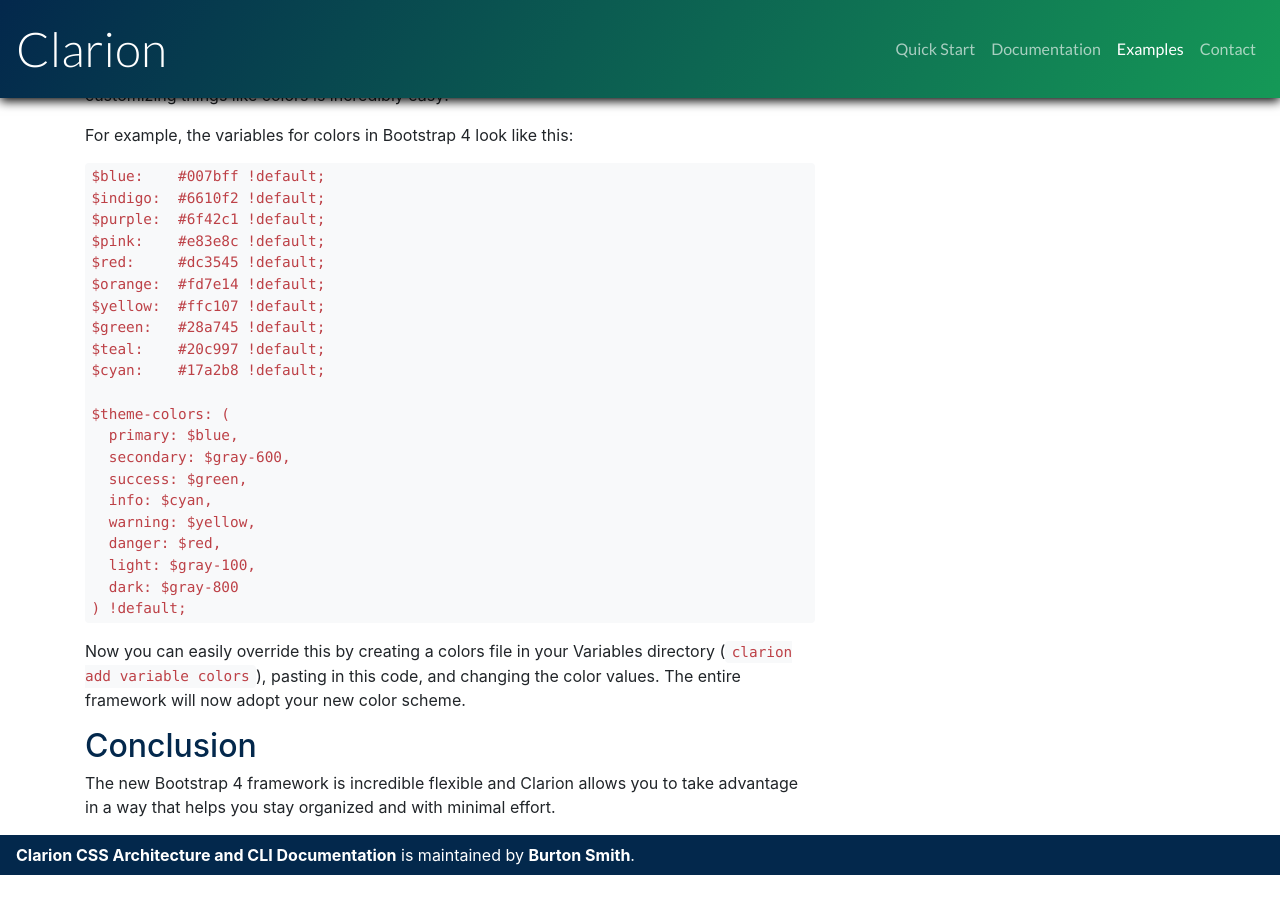
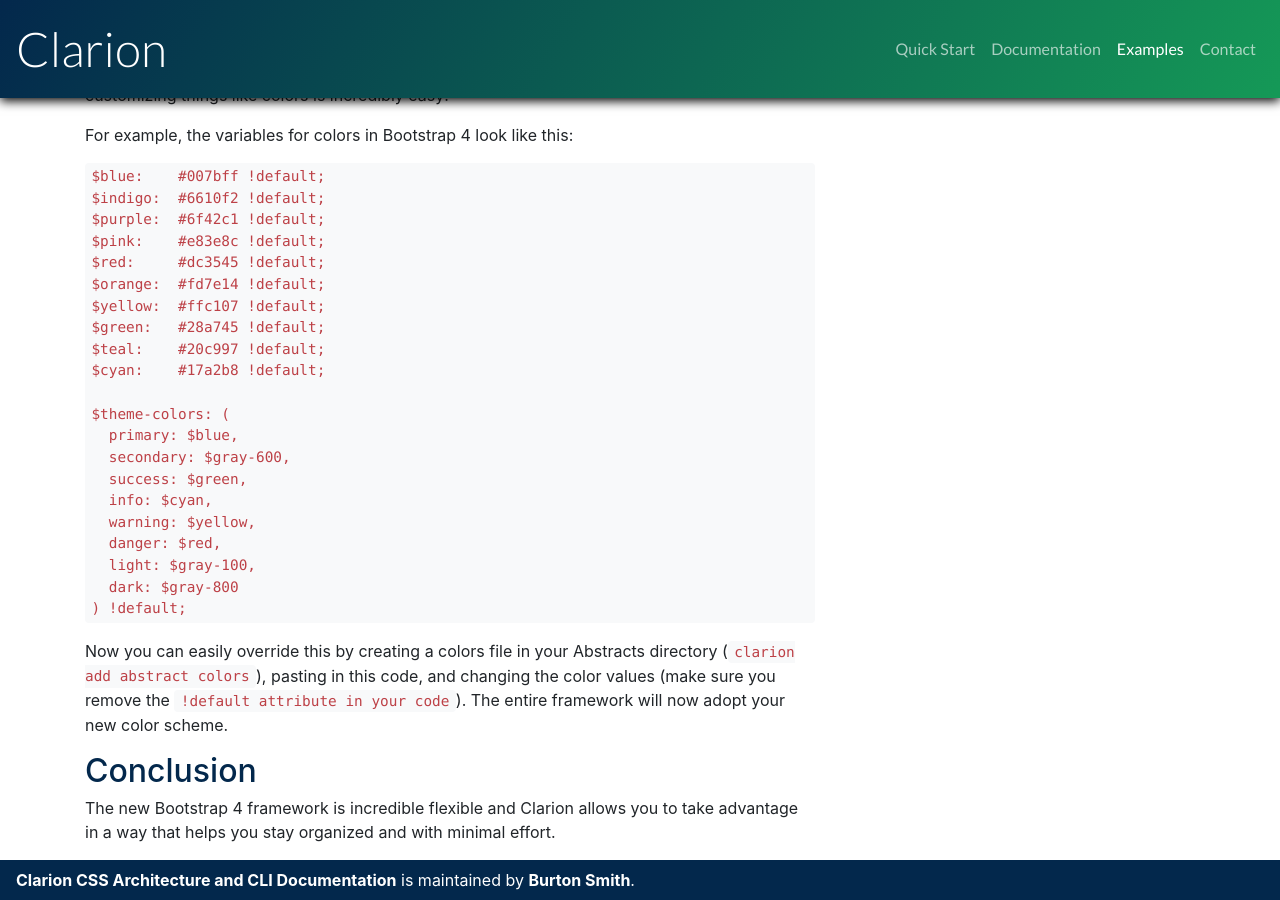
Before and after one commit to break-stuff/clarion, a Jekyll site: the page built from examples/bootstrap/index.html, in a window 1280 px wide and 900 px high, scrolled down 920 px. Built offline with Jekyll 4.4.1, drawn with Linux system fonts in a browser that asks for light colours; before the commit the page ends 1795 px from its top, so only the background shows below that.

Commit message:
Updated documentation to match architecture.

```diff
--- a/examples/bootstrap/index.html
+++ b/examples/bootstrap/index.html
@@ -59,7 +59,7 @@
 ) !default;
 </pre>
 
-<p>Now you can easily override this by creating a colors file in your Variables directory (<code>clarion add variable colors</code>), pasting in this code, and changing the color values. The entire framework will now adopt your new color scheme.</p>
+<p>Now you can easily override this by creating a colors file in your Abstracts directory (<code>clarion add abstract colors</code>), pasting in this code, and changing the color values (make sure you remove the <code>!default attribute in your code</code>). The entire framework will now adopt your new color scheme.</p>
 
 <h2>Conclusion</h2>
 
```
Also changed, not shown: 1 other file.
